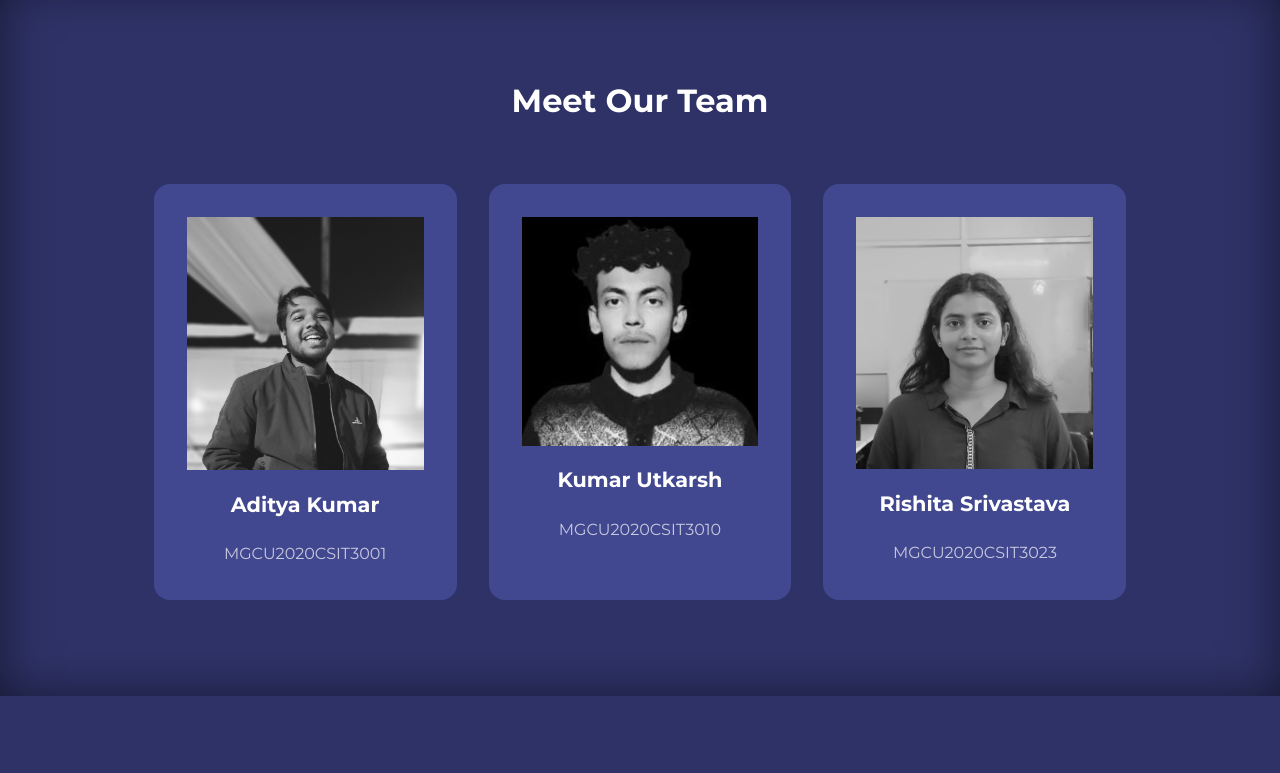
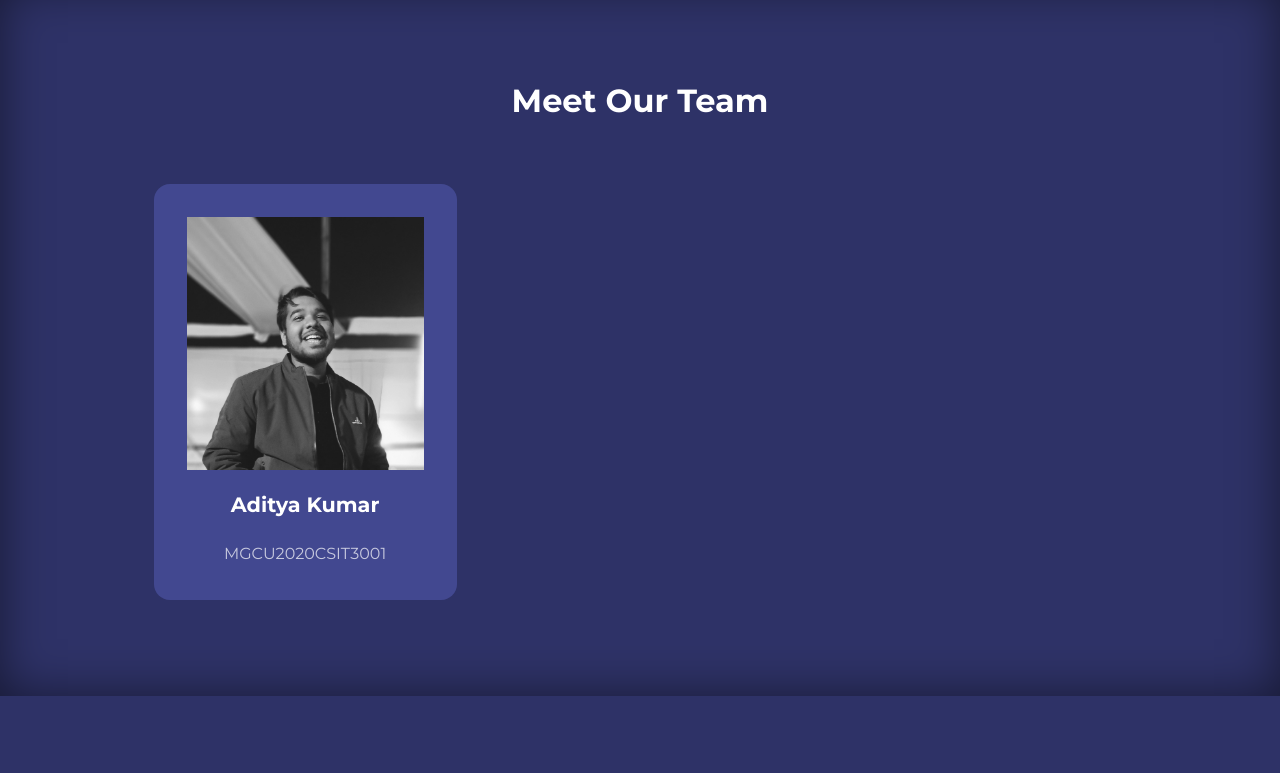
Before and after one commit to kumaraditya20222/mini_project, a plain HTML site: page about.html in a window 1280 px wide. Shown: the part 705-1478 px from the top of the page. Drawn offline with nearby package versions, Linux system fonts and the light colour scheme.

Commit message:
new changes

```diff
--- a/about.html
+++ b/about.html
@@ -109,48 +109,6 @@
             ></a>
           </div>
         </artical>
-
-        <artical class="team__member">
-          <div class="team__member-image">
-            <img src="./image/utkarsh.jpg" />
-          </div>
-          <div class="team__member-info">
-            <h4>Kumar Utkarsh</h4>
-            <p>MGCU2020CSIT3010</p>
-          </div>
-          <div class="team__member-socials">
-            <a href="https://instagram" target="_blank"
-              ><i class="uil uil-instagram"></i
-            ></a>
-            <a href="https://twitter.com" target="_blank"
-              ><i class="uil uil-twitter-alt"></i
-            ></a>
-            <a href="https://linkdin.com" target="_blank"
-              ><i class="uil uil-linkedin-alt"></i
-            ></a>
-          </div>
-        </artical>
-
-        <artical class="team__member">
-          <div class="team__member-image">
-            <img src="./image/rishita.jpg" />
-          </div>
-          <div class="team__member-info">
-            <h4>Rishita Srivastava</h4>
-            <p>MGCU2020CSIT3023</p>
-          </div>
-          <div class="team__member-socials">
-            <a href="https://instagram" target="_blank"
-              ><i class="uil uil-instagram"></i
-            ></a>
-            <a href="https://twitter.com" target="_blank"
-              ><i class="uil uil-twitter-alt"></i
-            ></a>
-            <a href="https://linkdin.com" target="_blank"
-              ><i class="uil uil-linkedin-alt"></i
-            ></a>
-          </div>
-        </artical>
       </div>
     </section>
 
```
